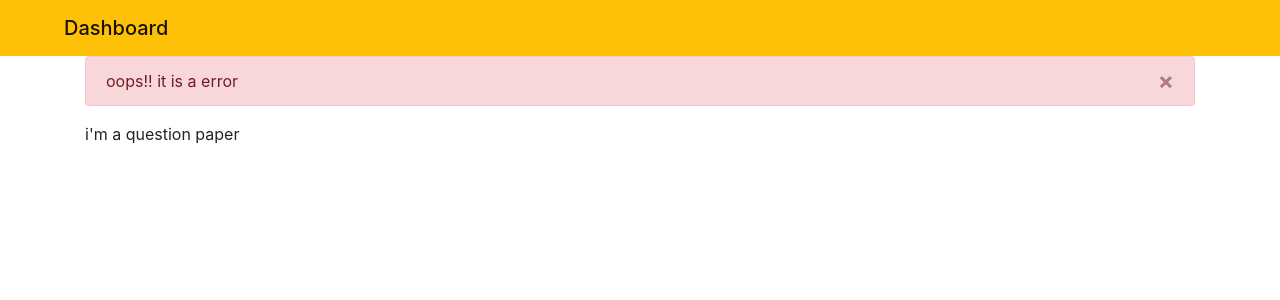
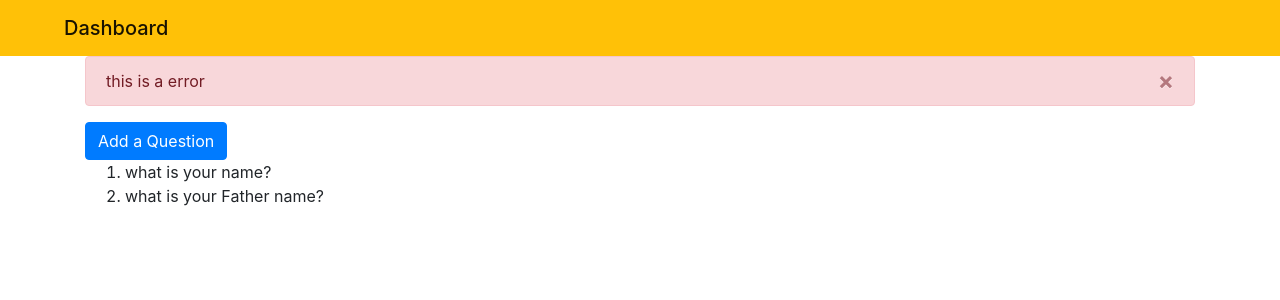
Before and after one commit to gskumawat0/myteacher-client, a React (Create React App) app: page / in a window 1280 px wide. Shown: the top 300 px of the page. Built offline with nearby package versions, Linux system fonts and the light colour scheme.

Commit message:
add error handling and warnings (#1)

```diff
--- a/src/App.js
+++ b/src/App.js
@@ -6,48 +6,50 @@ class App extends Component {
   constructor(props) {
     super(props);
     this.state = {
-      questions: [],
-      errors: ['oops!! it is a error']
+      questions: ['what is your name?', 'what is your Father name?'],
+      error: 'this is a error'
     };
 
   }
 
   //add a error
-  addError = (err) => {
+  addError = (error) => {
     this.setState({
-      errors: [...this.state.errors, err]
+      error
     });
 
   }
 
   removeError = () => {
     this.setState({
-      errors: []
+      error: ''
     })
   }
 
+  handleNavClick = () => {
+    this.addError(`an error happened ${Math.floor(Math.random() * 20 + 1)}`);
+  }
 
 
   render() {
     // debugger
-    let { errors } = this.state;
-    let err = errors && errors.length > 0 && errors.map((error, i) => {
-      return <div className="alert alert-danger alert-dismissible fade show" key={i} role="alert">
+    let { error, questions } = this.state;
+    let err = error && error !== '' &&
+      <div className="alert alert-danger alert-dismissible fade show"  role="alert">
         {error}
         <button type="button" onClick = {this.removeError} className="close" data-dismiss="alert" aria-label="Close">
           <span aria-hidden="true">&times;</span>
         </button>
       </div>
 
-    })
     return (
       <div className="App">
-        <nav className="navbar navbar-expand-lg navbar-light bg-warning">
+        <nav className="navbar navbar-expand-lg navbar-light bg-warning" onClick={this.handleNavClick}>
           <span className="navbar-brand mb-0 ml-md-5 h1">Dashboard</span>
         </nav>
         <div className='container'>
           { err  }
-          <QuestionPaper />
+          <QuestionPaper  questions ={questions} />
         </div>
       </div>
     );
--- /dev/null
+++ b/src/QuestionForm.js
@@ -0,0 +1,44 @@
+import React, { Component } from 'react';
+import './QuestionForm.css';
+
+class QuestionForm extends Component {
+  constructor(props) {
+    super(props);
+    this.state = {
+      answerType: `single`
+    }
+  }
+  render() {
+    return (
+      <div>
+                <button className="btn btn-primary" type="button" data-toggle="collapse" data-target="#collapseForm" aria-expanded="false" aria-controls="collapseForm">
+                    Add a Question
+                </button>
+                <div className="collapse m-2" id="collapseForm">
+                  <form method='post'>
+                    <p className='mb-0 ml-md-2'>Select answer type:</p>
+                    <div className="form-check ml-md-4">
+                      <input className="form-check-input" type="radio" name="answerType" id="single" value="single" defaultChecked/>
+                      <label className="form-check-label mr-3" htmlFor="single">
+                        single answer type
+                      </label>
+                      <input className="form-check-input ml-4" type="radio" name="answerType" id="multiple" value="multiple" />
+                      <label className="form-check-label mx-5" htmlFor="multiple">
+                        multiple answer type
+                      </label>
+                    </div>
+                    <div className="form-group">
+                      <label className="" htmlFor="question">
+                        Question:
+                      </label>
+                      <input type='text' name='question' id='question' className='form-control'/>
+                    </div>
+                  </form>
+                </div>
+            </div>
+    )
+  }
+}
+
+
+export default QuestionForm;
--- a/src/QuestionPaper.js
+++ b/src/QuestionPaper.js
@@ -1,13 +1,22 @@
 import React, { Component } from 'react';
 import './QuestionPaper.css';
-
+import QuestionForm from './QuestionForm';
 
 class QuestionPaper extends Component {
     // constructor(props) {
-            //     super(props);
-            // }
+    //     super(props);
+    // }
     render() {
-        return <div> i'm a question paper</div>
+        let { questions } = this.props;
+        let questionList = questions.map((question, i) => {
+            return <li key={i}> {question}</li>
+        })
+        return <div>
+            <QuestionForm />
+            <ol>
+                {questionList}
+            </ol>
+        </div>
     }
 }
 
```
Also changed, not shown: src/QuestionForm.css (added).
